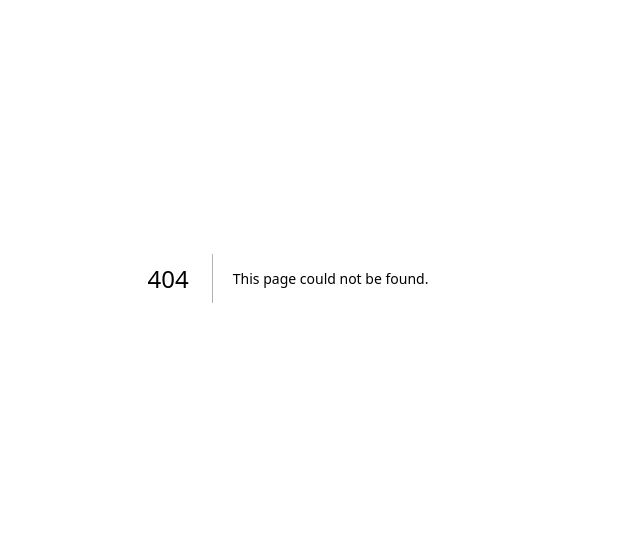
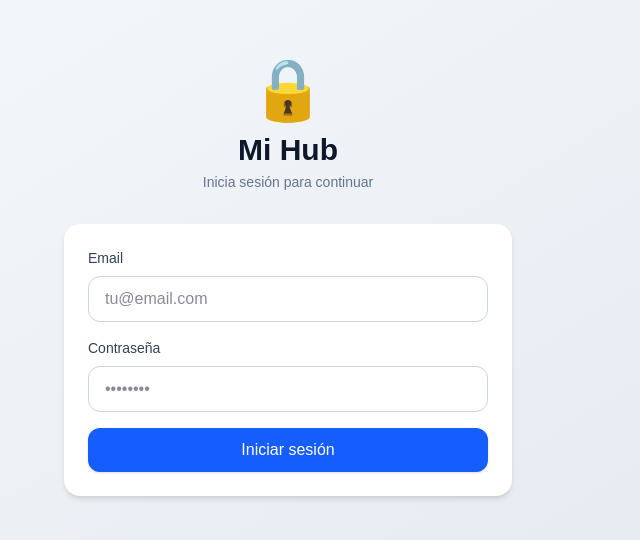
Before and after one commit to Jxweyy/mi-hub, a Next.js app: page /login in a window 1280 px wide. Before the commit this address had no page. Shown: the part 122-662 px from the top of the page, without its empty margins (352-992 px from the left). Built offline with nearby package versions, Linux system fonts and the light colour scheme; no server answers.

Commit message:
Login con Supabase Auth y RLS

```diff
--- a/app/inventario/[id]/page.tsx
+++ b/app/inventario/[id]/page.tsx
@@ -1,5 +1,5 @@
 import { notFound } from "next/navigation";
-import { supabase } from "@/lib/supabase";
+import { getSupabaseServer } from "@/lib/supabase-server";
 import { Item } from "@/lib/types";
 import ItemActions from "./ItemActions";
 import CodigoBarras from "./CodigoBarras";
@@ -10,6 +10,7 @@ type PageProps = { params: Promise<{ id: string }> };
 
 export default async function ItemDetallePage({ params }: PageProps) {
   const { id } = await params;
+  const supabase = await getSupabaseServer();
 
   const { data: item, error } = await supabase
     .from("items")
--- /dev/null
+++ b/app/login/page.tsx
@@ -0,0 +1,98 @@
+"use client";
+
+import { useState } from "react";
+import { useRouter } from "next/navigation";
+import { supabase } from "@/lib/supabase";
+
+export default function LoginPage() {
+  const router = useRouter();
+  const [email, setEmail] = useState("");
+  const [password, setPassword] = useState("");
+  const [loading, setLoading] = useState(false);
+  const [error, setError] = useState<string | null>(null);
+
+  async function handleSubmit(e: React.FormEvent) {
+    e.preventDefault();
+    setError(null);
+    setLoading(true);
+
+    const { error: authError } = await supabase.auth.signInWithPassword({
+      email,
+      password,
+    });
+
+    if (authError) {
+      setError("Email o contraseña incorrectos");
+      setLoading(false);
+      return;
+    }
+
+    router.push("/");
+    router.refresh();
+  }
+
+  return (
+    <main className="min-h-screen bg-gradient-to-br from-slate-50 to-slate-200 dark:from-slate-900 dark:to-slate-800 flex items-center justify-center p-6">
+      <div className="w-full max-w-md">
+        <div className="text-center mb-8">
+          <div className="text-6xl mb-3">🔒</div>
+          <h1 className="text-3xl font-bold text-slate-900 dark:text-white mb-1">
+            Mi Hub
+          </h1>
+          <p className="text-slate-500 dark:text-slate-400 text-sm">
+            Inicia sesión para continuar
+          </p>
+        </div>
+
+        <form
+          onSubmit={handleSubmit}
+          className="bg-white dark:bg-slate-800 rounded-2xl p-6 shadow-md space-y-4"
+        >
+          <div>
+            <label className="block text-sm font-medium text-slate-700 dark:text-slate-300 mb-2">
+              Email
+            </label>
+            <input
+              type="email"
+              required
+              value={email}
+              onChange={(e) => setEmail(e.target.value)}
+              placeholder="tu@email.com"
+              autoComplete="email"
+              className="w-full px-4 py-2.5 rounded-xl border border-slate-300 dark:border-slate-600 bg-white dark:bg-slate-900 text-slate-900 dark:text-white focus:ring-2 focus:ring-blue-500 outline-none"
+            />
+          </div>
+
+          <div>
+            <label className="block text-sm font-medium text-slate-700 dark:text-slate-300 mb-2">
+              Contraseña
+            </label>
+            <input
+              type="password"
+              required
+              value={password}
+              onChange={(e) => setPassword(e.target.value)}
+              placeholder="••••••••"
+              autoComplete="current-password"
+              className="w-full px-4 py-2.5 rounded-xl border border-slate-300 dark:border-slate-600 bg-white dark:bg-slate-900 text-slate-900 dark:text-white focus:ring-2 focus:ring-blue-500 outline-none"
+            />
+          </div>
+
+          {error && (
+            <div className="bg-red-50 border border-red-200 text-red-700 p-3 rounded-xl text-sm">
+              {error}
+            </div>
+          )}
+
+          <button
+            type="submit"
+            disabled={loading}
+            className="w-full bg-blue-600 hover:bg-blue-700 disabled:bg-blue-400 text-white font-medium py-2.5 rounded-xl shadow-sm transition-colors"
+          >
+            {loading ? "Entrando..." : "Iniciar sesión"}
+          </button>
+        </form>
+      </div>
+    </main>
+  );
+}
--- a/app/page.tsx
+++ b/app/page.tsx
@@ -1,4 +1,8 @@
+"use client";
+
 import Link from "next/link";
+import { useRouter } from "next/navigation";
+import { supabase } from "@/lib/supabase";
 
 const apps = [
   {
@@ -20,16 +24,32 @@ const apps = [
 ];
 
 export default function Home() {
+  const router = useRouter();
+
+  async function cerrarSesion() {
+    await supabase.auth.signOut();
+    router.push("/login");
+    router.refresh();
+  }
+
   return (
     <main className="min-h-screen bg-gradient-to-br from-slate-50 to-slate-200 dark:from-slate-900 dark:to-slate-800">
       <div className="max-w-5xl mx-auto px-6 py-16">
-        <header className="mb-12">
+        <header className="mb-12 flex items-start justify-between gap-4 flex-wrap">
+          <div>
             <h1 className="text-5xl font-bold text-slate-900 dark:text-white mb-2">
               Mi Hub
             </h1>
             <p className="text-lg text-slate-600 dark:text-slate-300">
               Tus aplicaciones personales, todas en un sitio.
             </p>
+          </div>
+          <button
+            onClick={cerrarSesion}
+            className="text-sm text-slate-600 dark:text-slate-300 hover:text-slate-900 dark:hover:text-white bg-white/50 dark:bg-slate-800/50 hover:bg-white dark:hover:bg-slate-800 px-3 py-1.5 rounded-lg border border-slate-300 dark:border-slate-600 transition-colors"
+          >
+            🚪 Cerrar sesión
+          </button>
         </header>
 
         <section className="grid grid-cols-1 sm:grid-cols-2 lg:grid-cols-3 gap-6">
@@ -40,9 +60,7 @@ export default function Home() {
                 href={app.href}
                 className="group relative overflow-hidden rounded-2xl bg-white dark:bg-slate-800 p-6 shadow-md hover:shadow-xl transition-all duration-300 hover:-translate-y-1"
               >
-                <div
-                  className={`absolute inset-0 bg-gradient-to-br ${app.color} opacity-0 group-hover:opacity-10 transition-opacity`}
-                />
+                <div className={`absolute inset-0 bg-gradient-to-br ${app.color} opacity-0 group-hover:opacity-10 transition-opacity`} />
                 <div className="relative">
                   <div className="text-5xl mb-4">{app.icono}</div>
                   <h2 className="text-xl font-semibold text-slate-900 dark:text-white mb-1">
--- /dev/null
+++ b/lib/supabase-server.ts
@@ -0,0 +1,27 @@
+import { createServerClient } from "@supabase/ssr";
+import { cookies } from "next/headers";
+
+export async function getSupabaseServer() {
+  const cookieStore = await cookies();
+
+  return createServerClient(
+    process.env.NEXT_PUBLIC_SUPABASE_URL!,
+    process.env.NEXT_PUBLIC_SUPABASE_ANON_KEY!,
+    {
+      cookies: {
+        getAll() {
+          return cookieStore.getAll();
+        },
+        setAll(cookiesToSet) {
+          try {
+            cookiesToSet.forEach(({ name, value, options }) =>
+              cookieStore.set(name, value, options)
+            );
+          } catch {
+            // ignorar errores de cookies en server components
+          }
+        },
+      },
+    }
+  );
+}
--- a/lib/supabase.ts
+++ b/lib/supabase.ts
@@ -1,6 +1,6 @@
-import { createClient } from "@supabase/supabase-js";
+import { createBrowserClient } from "@supabase/ssr";
 
-const supabaseUrl = process.env.NEXT_PUBLIC_SUPABASE_URL!;
-const supabaseAnonKey = process.env.NEXT_PUBLIC_SUPABASE_ANON_KEY!;
-
-export const supabase = createClient(supabaseUrl, supabaseAnonKey);
+export const supabase = createBrowserClient(
+  process.env.NEXT_PUBLIC_SUPABASE_URL!,
+  process.env.NEXT_PUBLIC_SUPABASE_ANON_KEY!
+);
--- /dev/null
+++ b/middleware.ts
@@ -0,0 +1,53 @@
+import { NextResponse, type NextRequest } from "next/server";
+import { createServerClient } from "@supabase/ssr";
+
+export async function middleware(request: NextRequest) {
+  let response = NextResponse.next({ request });
+
+  const supabase = createServerClient(
+    process.env.NEXT_PUBLIC_SUPABASE_URL!,
+    process.env.NEXT_PUBLIC_SUPABASE_ANON_KEY!,
+    {
+      cookies: {
+        getAll() {
+          return request.cookies.getAll();
+        },
+        setAll(cookiesToSet) {
+          cookiesToSet.forEach(({ name, value }) =>
+            request.cookies.set(name, value)
+          );
+          response = NextResponse.next({ request });
+          cookiesToSet.forEach(({ name, value, options }) =>
+            response.cookies.set(name, value, options)
+          );
+        },
+      },
+    }
+  );
+
+  const {
+    data: { user },
+  } = await supabase.auth.getUser();
+
+  const { pathname } = request.nextUrl;
+
+  // Si no está logueado y NO está en /login, mandarlo a /login
+  if (!user && pathname !== "/login") {
+    const url = request.nextUrl.clone();
+    url.pathname = "/login";
+    return NextResponse.redirect(url);
+  }
+
+  // Si está logueado y está en /login, mandarlo al hub
+  if (user && pathname === "/login") {
+    const url = request.nextUrl.clone();
+    url.pathname = "/";
+    return NextResponse.redirect(url);
+  }
+
+  return response;
+}
+
+export const config = {
+  matcher: ["/((?!_next/static|_next/image|favicon.ico|.*\\.(?:svg|png|jpg|jpeg|gif|webp)$).*)"],
+};
--- a/package.json
+++ b/package.json
@@ -9,6 +9,7 @@
     "lint": "eslint"
   },
   "dependencies": {
+    "@supabase/ssr": "^0.10.3",
     "@supabase/supabase-js": "^2.106.1",
     "@zxing/browser": "^0.2.0",
     "@zxing/library": "^0.22.0",
```
Also changed, not shown: 1 other file (tests, documents, lock files or other folders). Lines whose indentation alone changed are shown as unchanged.
